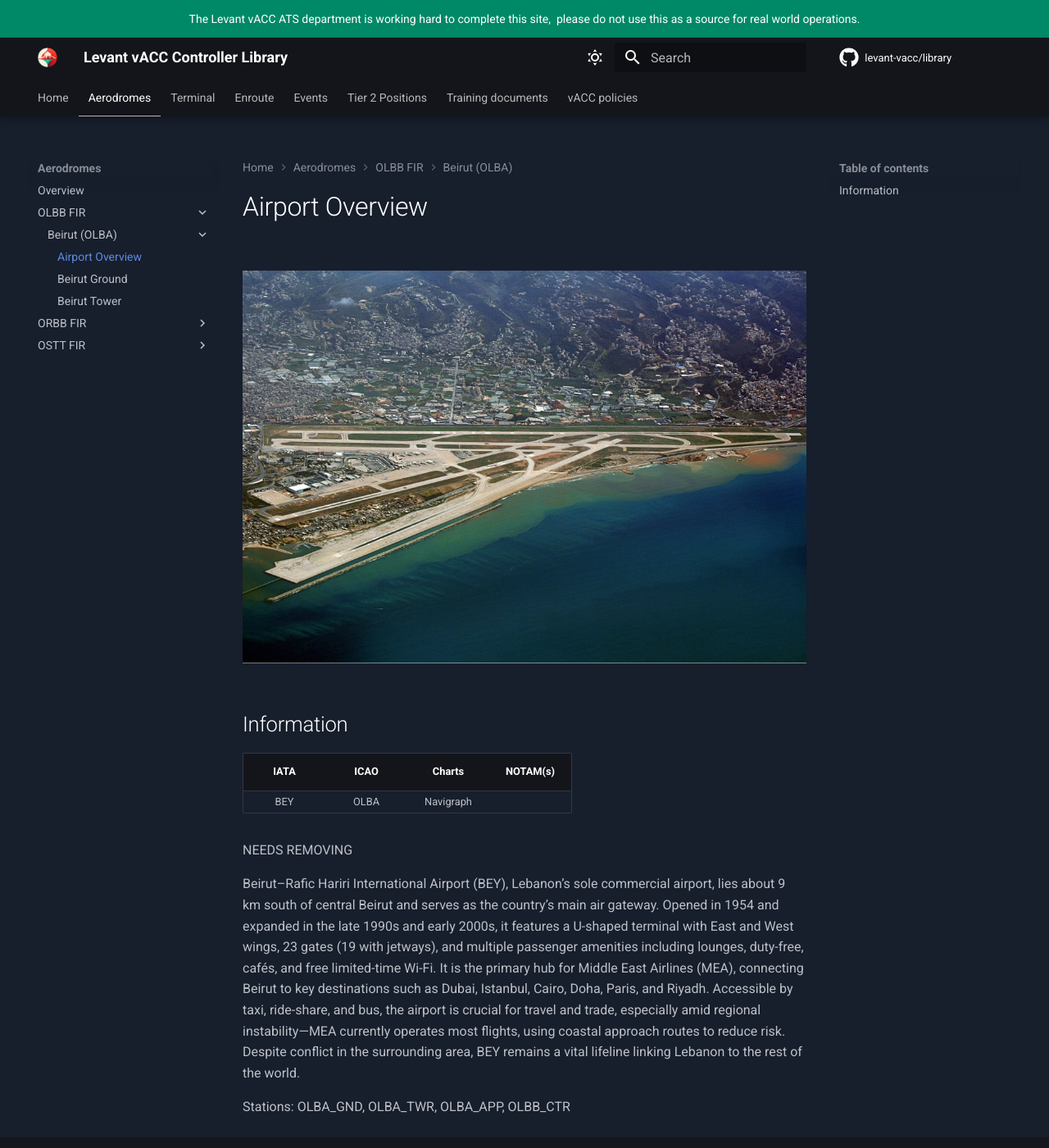
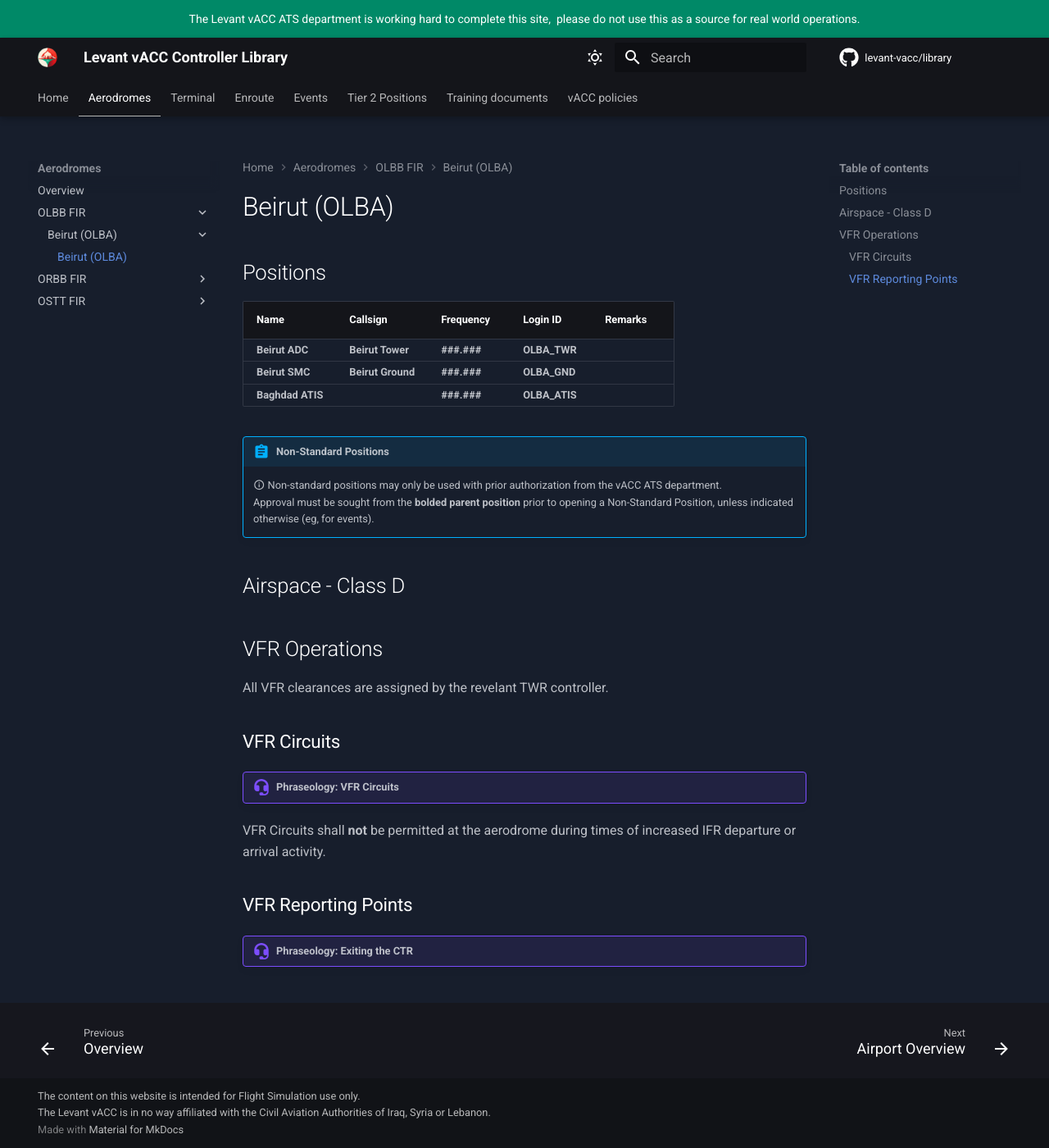
Before and after one commit to Levant-vACC/Levant-vACC-library, an MkDocs documentation site: the page built from docs/Aerodromes/OLBB FIR/Beirut (OLBA)/Airport Overview.md, in a window 1280 px wide and 1400 px high. Shown: the whole window at 82% size. Built offline with MkDocs 1.6.1 and Material for MkDocs 9.7.7, drawn with Linux system fonts in a browser that asks for light colours; comment, search, counter and statistics services are not loaded.

Commit message:
update Beirut template

```diff
--- a/docs/Aerodromes/OLBB FIR/Beirut (OLBA)/Airport Overview.md
+++ b/docs/Aerodromes/OLBB FIR/Beirut (OLBA)/Airport Overview.md
@@ -1,17 +1,35 @@
-# Airport Overview
+---
+  title: Beirut (OLBA)
+---
 
-<figure markdown>
-![Aerodrome](img/beirut.png)
-</figure>
+## Positions
 
-## Information
+| Name			     	| Callsign				      | Frequency		  | Login ID		  | Remarks	  |
+| ---------------	| ---------------------	| -------------	| -------------	| ---------	|
+| **Beirut ADC**	| **Beirut Tower** | **###.###**	| **OLBA_TWR**	| |
+| **Beirut SMC**	| **Beirut Ground** | **###.###** | **OLBA_GND**	| |
+| **Baghdad ATIS** | | **###.###**	  | **OLBA_ATIS**	| |
 
-| IATA | ICAO | Charts | NOTAM(s) |
-|:----:|:----:|:------:|:--------:|
-|  BEY | OLBA |Navigraph|          |
+!!! abstract "Non-Standard Positions"
+    :material-information-outline: Non-standard positions may only be used with prior authorization from the vACC ATS department.
+    Approval must be sought from the **bolded parent position** prior to opening a Non-Standard Position, unless indicated otherwise (eg, for events).
 
-NEEDS REMOVING
+## Airspace - Class D
 
-Beirut–Rafic Hariri International Airport (BEY), Lebanon’s sole commercial airport, lies about 9 km south of central Beirut and serves as the country’s main air gateway. Opened in 1954 and expanded in the late 1990s and early 2000s, it features a U-shaped terminal with East and West wings, 23 gates (19 with jetways), and multiple passenger amenities including lounges, duty-free, cafés, and free limited-time Wi-Fi. It is the primary hub for Middle East Airlines (MEA), connecting Beirut to key destinations such as Dubai, Istanbul, Cairo, Doha, Paris, and Riyadh. Accessible by taxi, ride-share, and bus, the airport is crucial for travel and trade, especially amid regional instability—MEA currently operates most flights, using coastal approach routes to reduce risk. Despite conflict in the surrounding area, BEY remains a vital lifeline linking Lebanon to the rest of the world.
 
-Stations: OLBA_GND, OLBA_TWR, OLBA_APP, OLBB_CTR
+
+## VFR Operations
+All VFR clearances are assigned by the revelant TWR controller.
+
+### VFR Circuits
+
+
+!!! example "**Phraseology:** VFR Circuits"
+
+
+VFR Circuits shall **not** be permitted at the aerodrome during times of increased IFR departure or arrival activity.
+
+### VFR Reporting Points
+
+
+!!! example "**Phraseology:** Exiting the CTR"
--- a/mkdocs.yml
+++ b/mkdocs.yml
@@ -67,9 +67,7 @@ nav:
     - Overview: Aerodromes/index.md
     - OLBB FIR:
       - Beirut (OLBA):
-        - Airport Overview: Aerodromes/OLBB FIR/Beirut (OLBA)/Airport Overview.md
-        - Beirut Ground: Aerodromes/OLBB FIR/Beirut (OLBA)/Beirut Ground.md
-        - Beirut Tower: Aerodromes/OLBB FIR/Beirut (OLBA)/Beirut Tower.md
+        - Beirut (OLBA): Aerodromes/OLBB FIR/Beirut (OLBA)/Airport Overview.md
     - ORBB FIR:
       - Al-Najaf (ORNI):
         - Airport Overview: Aerodromes/ORBB FIR/Al-Najaf (ORNI)/Airport Overview.md
```
Also changed, not shown: docs/Aerodromes/OLBB FIR/Beirut (OLBA)/Beirut Ground.md (deleted, +0 -3 lines), docs/Aerodromes/OLBB FIR/Beirut (OLBA)/Beirut Tower.md (deleted, +0 -3 lines), docs/Aerodromes/ORBB FIR/Baghdad (ORBI)/Baghdad.md (+6 -2 lines), 1 other file.
